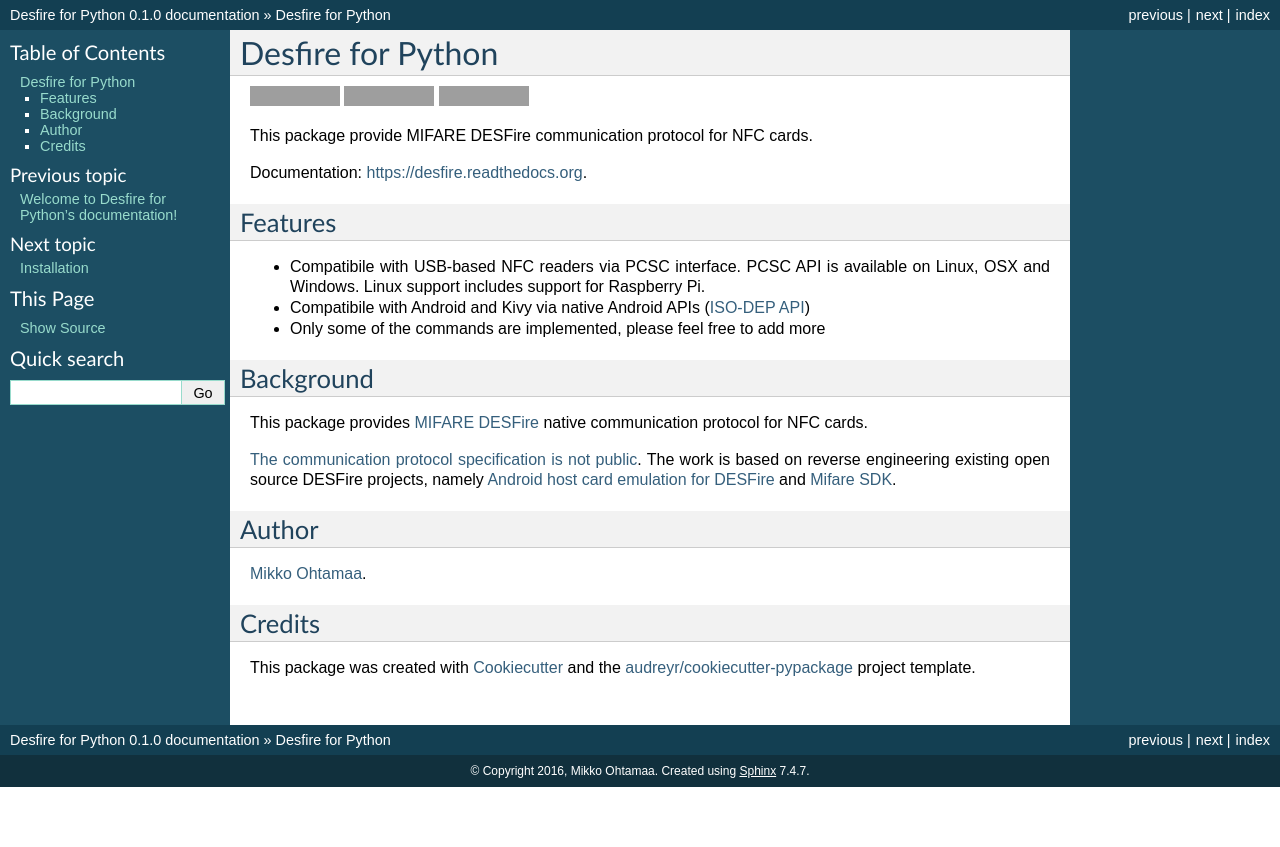
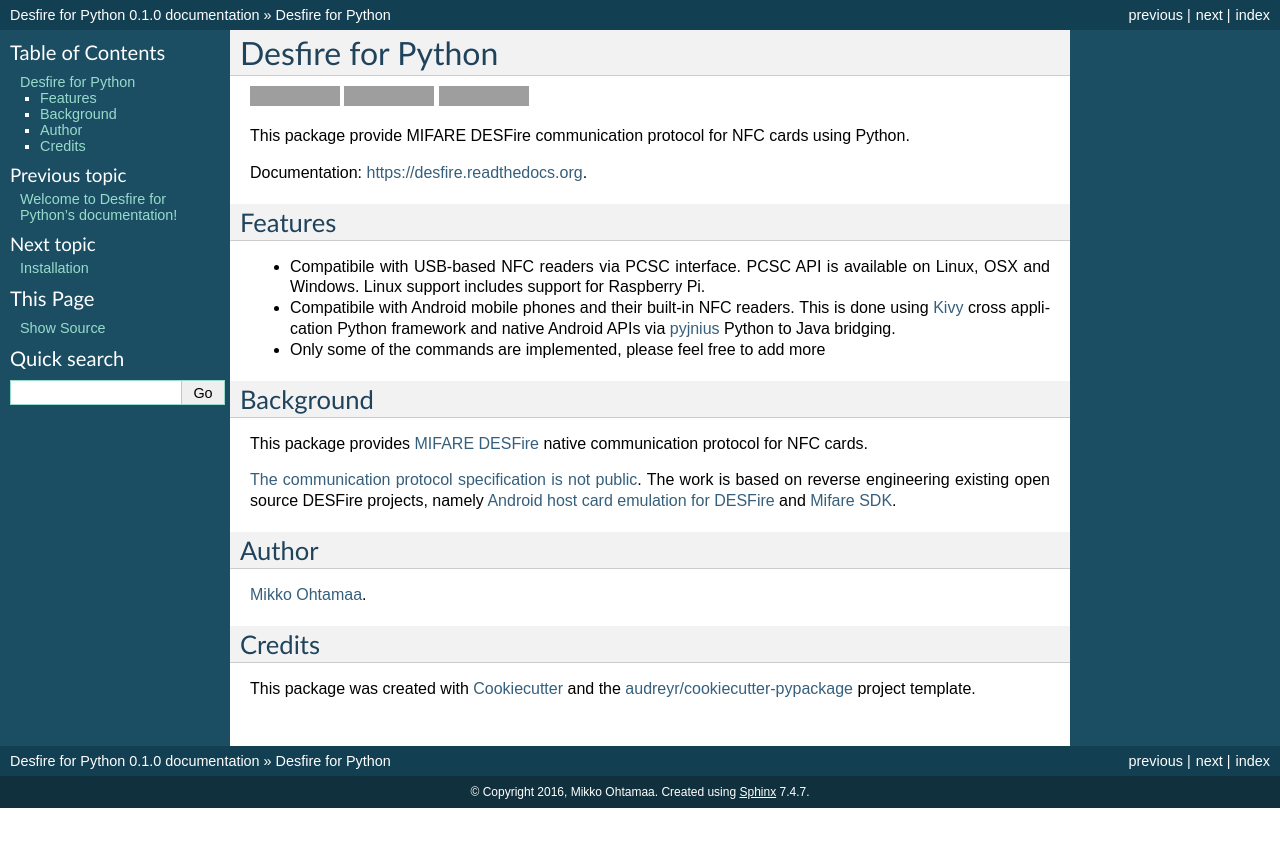
Before and after one commit to miohtama/desfire, a Sphinx documentation site: the page built from docs/readme.rst, in a window 1280 px wide. Shown: the top 847 px of the page. Built offline with Sphinx 7.4.7, drawn with Linux system fonts in a browser that asks for light colours; the version number is read from the project's files by our own code; grey boxes are pictures that could not be loaded.

```diff
--- a/README.rst
+++ b/README.rst
@@ -13,7 +13,7 @@ Desfire for Python
         :alt: Documentation Status
 
 
-This package provide MIFARE DESFire communication protocol for NFC cards.
+This package provide MIFARE DESFire communication protocol for NFC cards using Python.
 
 Documentation: https://desfire.readthedocs.org.
 
@@ -22,7 +22,7 @@ Features
 
 * Compatibile with USB-based NFC readers via PCSC interface. PCSC API is available on Linux, OSX and Windows. Linux support includes support for Raspberry Pi.
 
-* Compatibile with Android and Kivy via native Android APIs (`ISO-DEP API <http://developer.android.com/reference/android/nfc/tech/IsoDep.html>`_)
+* Compatibile with Android mobile phones and their built-in NFC readers. This is done using `Kivy <https://kivy.org/>`_ cross application Python framework and native Android APIs via `pyjnius <https://github.com/kivy/pyjnius>`_ Python to Java bridging.
 
 * Only some of the commands are implemented, please feel free to add more
 
--- a/docs/installation.rst
+++ b/docs/installation.rst
@@ -6,8 +6,8 @@ Installation
 
 Install with pip to your virtualenv.
 
-Linux
------
+Ubuntu Linux
+------------
 
 Install libraries using a `Python virtual environment <https://packaging.python.org/en/latest/installing/#optionally-create-a-virtual-environment>`_.
 
```
Also changed, not shown: CONTRIBUTING.rst (+0 -7 lines), .travis.yml.
